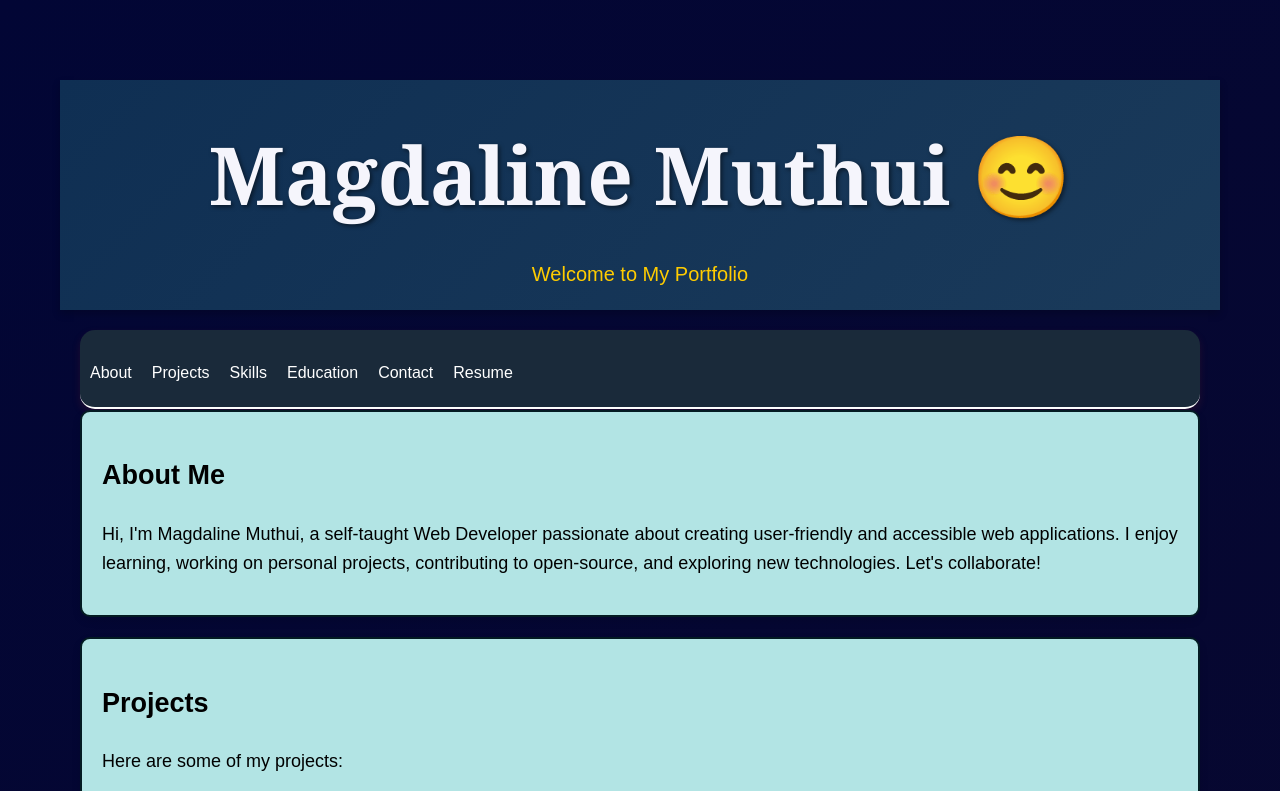
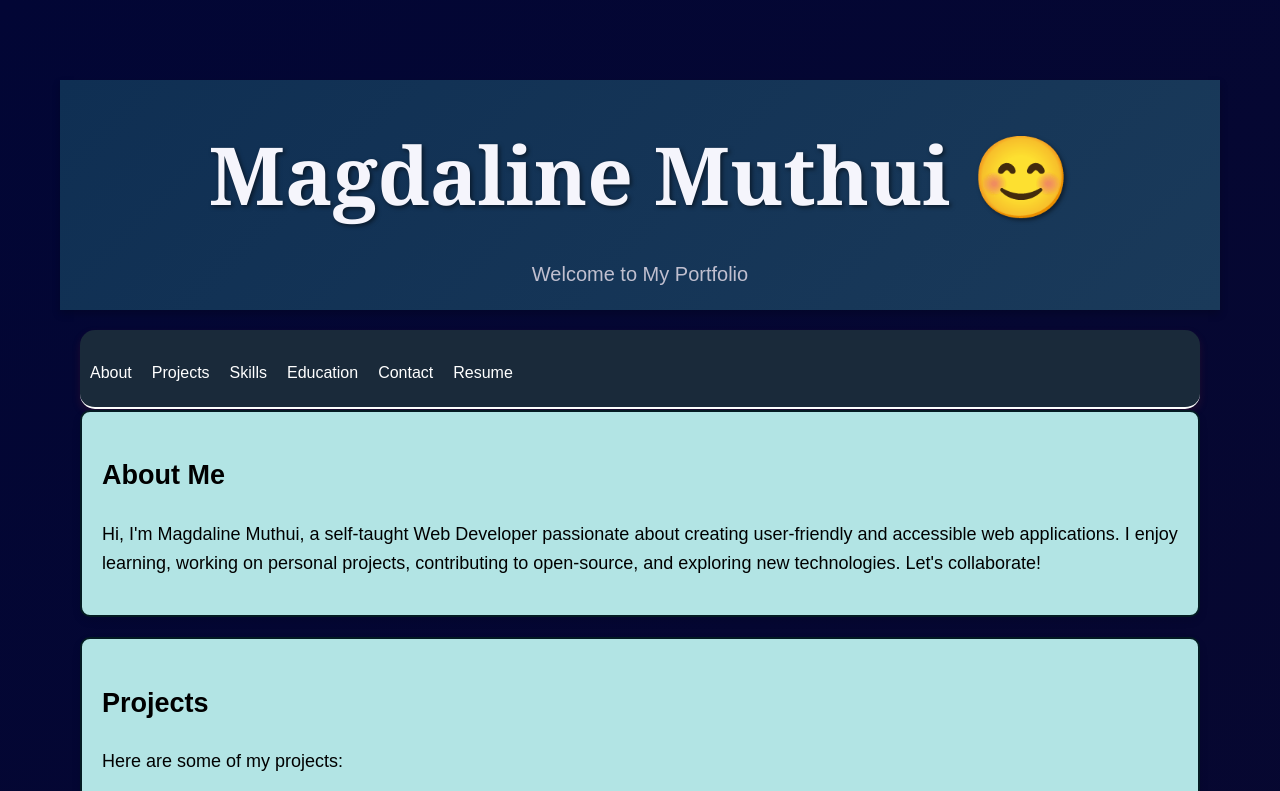
Before and after one commit to Miss-Maggie/Portfolio-Hackathon, a plain HTML site: page Index.html in a window 1280 px wide. Shown: the top 791 px of the page. Drawn offline with Linux system fonts and the light colour scheme.

Commit message:
My Portfolio

```diff
--- a/Styles.css
+++ b/Styles.css
@@ -42,7 +42,7 @@ header h1 {
 header p {
     font-size: 20px; /* Increased font size for better visibility */
     margin: 5px 0 0; /* Adjust spacing */
-    color: #ffcc00; /* Highlight color for subtitle */
+    color: #c0bfcf; /* Highlight color for subtitle */
 }
 
 nav {
```
